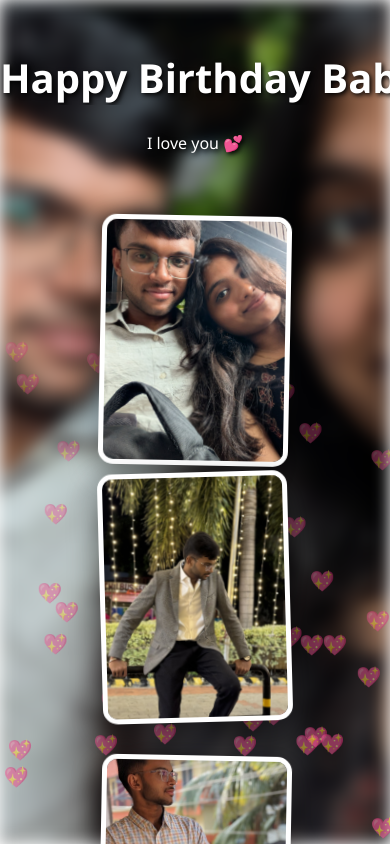
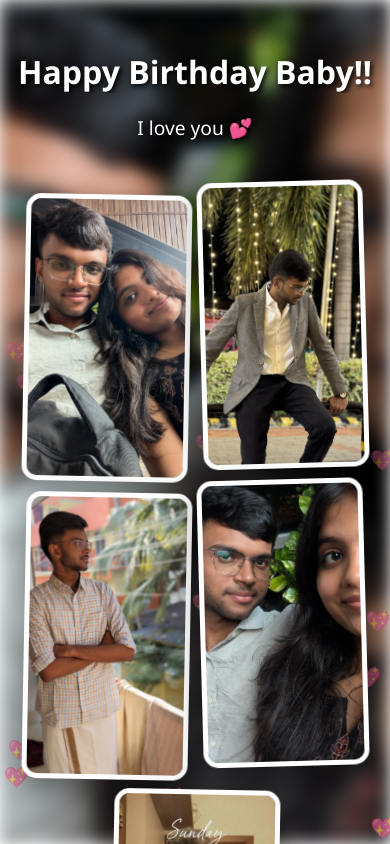
Before and after one commit to Minmini-07/bbb, a plain HTML site: page surprise.html in a window 390 px wide. Drawn offline with Linux system fonts and the light colour scheme.

Commit message:
Update style.css

```diff
--- a/style.css
+++ b/style.css
@@ -49,7 +49,6 @@ body, html {
   transform: scale(1.1);
 }
 
-/* Surprise Page Styling */
 .wish {
   text-align: center;
   margin-top: 50px;
@@ -92,6 +91,7 @@ body, html {
 .photo:nth-child(odd) {
   animation-delay: 0s;
 }
+
 .photo:nth-child(even) {
   animation-delay: 3s;
 }
@@ -102,7 +102,6 @@ body, html {
   100% { transform: translateY(10px) rotate(2deg); }
 }
 
-/* Hearts Animation */
 .hearts-container {
   position: fixed;
   top: 0;
@@ -132,3 +131,33 @@ body, html {
     opacity: 0;
   }
 }
+
+/* Mobile Responsiveness */
+@media (max-width: 768px) {
+  .photo {
+    width: 40vw;
+    height: auto;
+  }
+
+  .static-text {
+    font-size: 1.8rem;
+  }
+
+  .gift-button {
+    font-size: 1.2rem;
+    padding: 12px 20px;
+  }
+
+  .photo-wall {
+    padding: 0.5rem;
+    gap: 10px;
+  }
+
+  .wish h1 {
+    font-size: 2rem;
+  }
+
+  .wish p {
+    font-size: 1.2rem;
+  }
+}
```
